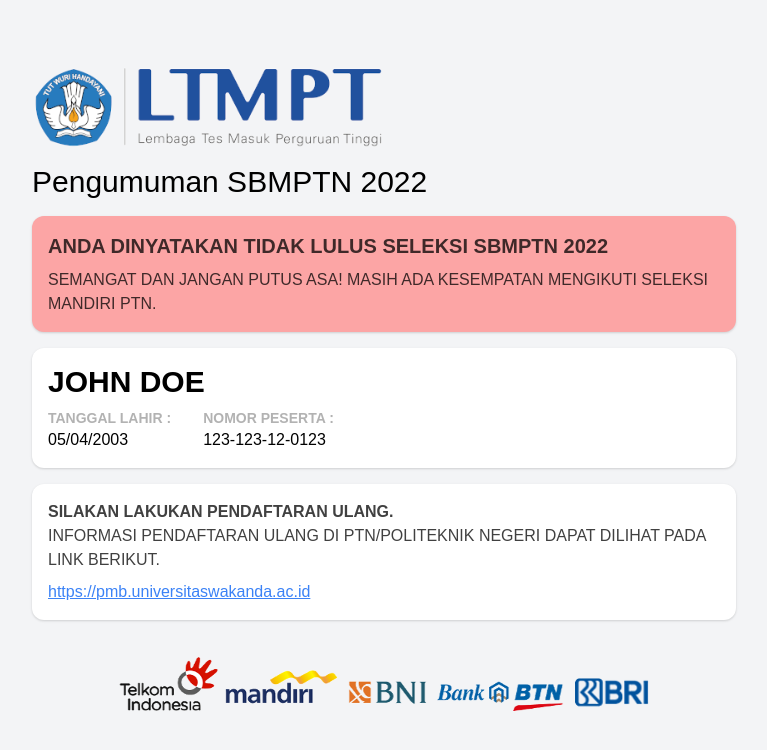
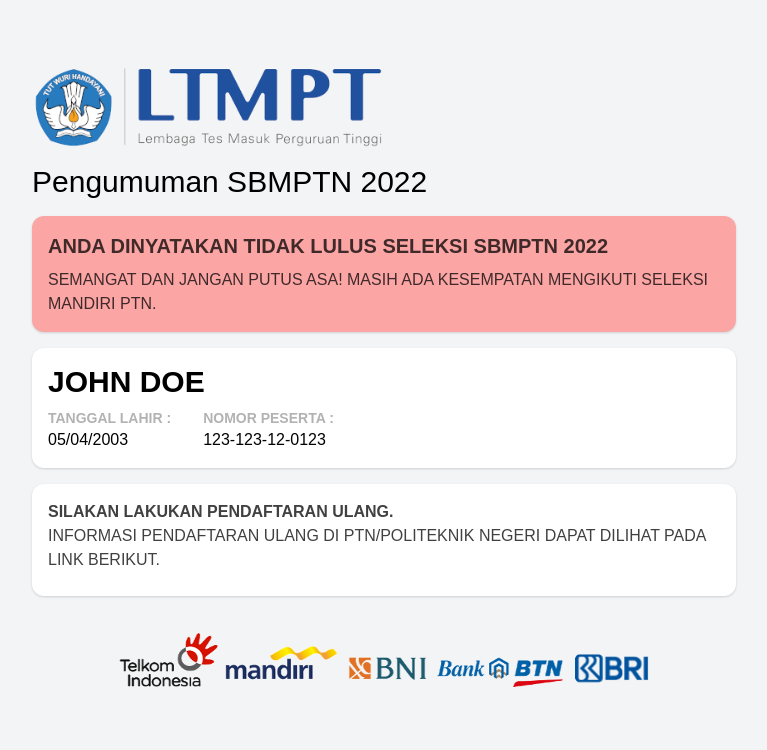
Before and after one commit to plirapli/pengumuman-ltmpt-generator, a React (Create React App) app: page /sbm/1 in a window 1280 px wide. Shown: the top 750 px of the page, without its empty margins (256-1023 px from the left). Built offline with nearby package versions, Linux system fonts and the light colour scheme.

Commit message:
add domain name univ generator

```diff
--- a/src/components/Home.jsx
+++ b/src/components/Home.jsx
@@ -79,13 +79,30 @@ function Home({ setDataMaba }) {
     );
   };
 
-  // Randomize Handler
+  // Randomize NISN Handler
   const rngHandler = () => {
     let num = '';
     while (num.length < 10) {
       num += Math.floor(Math.random() * 10).toString();
     }
     setNisn(() => parseInt(num));
+  };
+
+  // Domain Name Generator
+  const domainUnivGen = (name) => {
+    let domain = name
+      .split(' ')
+      .map((char) =>
+        char
+          .split('')
+          .filter((char) => /[a-zA-Z]/.test(char))
+          .join('')
+          .substring(0, name.length < 20 ? name.length : 1)
+          .toLowerCase()
+      )
+      .join('');
+
+    return 'https://pmb.' + domain + '.ac.id/';
   };
 
   // == INPUT HANDLER
@@ -122,6 +139,7 @@ function Home({ setDataMaba }) {
     const tglLahir = `${lahir.d}/${lahir.m}/${lahir.y}`;
     const noPeserta = !snm ? threeDigitsSeparator(noReg) : noReg;
     const valSekolah = sekolah.toUpperCase();
+    const domainUniv = domainUnivGen(univ);
 
     setDataMaba((prev) => ({
       ...prev,
@@ -136,6 +154,7 @@ function Home({ setDataMaba }) {
       isLulus,
       univ,
       prodi,
+      domainUniv,
     }));
 
     snm ? history.push(`/snm/${theme}`) : history.push(`sbm/${theme}`);
@@ -297,7 +316,7 @@ function Home({ setDataMaba }) {
                   className='p-3 sm:p-4 rounded-md shadow focus:outline-none text-sm sm:text-base'
                   type='text'
                   placeholder='NISN'
-                  minlength='10'
+                  minLength='10'
                   maxLength='10'
                   required
                 />
@@ -312,7 +331,7 @@ function Home({ setDataMaba }) {
                   <div className='sm:w-10'>
                     <span className='inline sm:hidden'>Randomize</span>
                     <div className='hidden sm:inline'>
-                      <Icon icon='fad:random-2dice' width='full' />
+                      <Icon icon='fad:random-2dice' width='100%' />
                     </div>
                   </div>
                 </div>
--- a/src/components/Sbm.jsx
+++ b/src/components/Sbm.jsx
@@ -78,7 +78,7 @@ function Snm({ dataMaba }) {
               rel='noreferrer'
               class='underline text-blue-500'
               href='https://github.com/plirapli/pengumuman-ltmpt-generator'>
-              https://pmb.universitaswakanda.ac.id
+              {dataMaba.domainUniv}
             </a>
           </div>
         </div>
--- a/src/components/Snm.jsx
+++ b/src/components/Snm.jsx
@@ -130,7 +130,7 @@ function Snm({ dataMaba }) {
               rel='noreferrer'
               class='underline text-blue-500'
               href='https://github.com/plirapli/pengumuman-ltmpt-generator'>
-              https://pmb.universitaswakanda.ac.id
+              {dataMaba.domainUniv}
             </a>
           </div>
         </div>
--- a/src/components/SnmOriginal.jsx
+++ b/src/components/SnmOriginal.jsx
@@ -113,7 +113,7 @@ function Snm({ dataMaba }) {
                     rel='noreferrer'
                     class='text-base lg:text-lg font-black text-snmOriginal-link'
                     href='https://github.com/plirapli/pengumuman-ltmpt-generator'>
-                    https://pmb.universitaswakanda.ac.id/
+                    {dataMaba.domainUniv}
                   </a>
                 </div>
               )}
```
